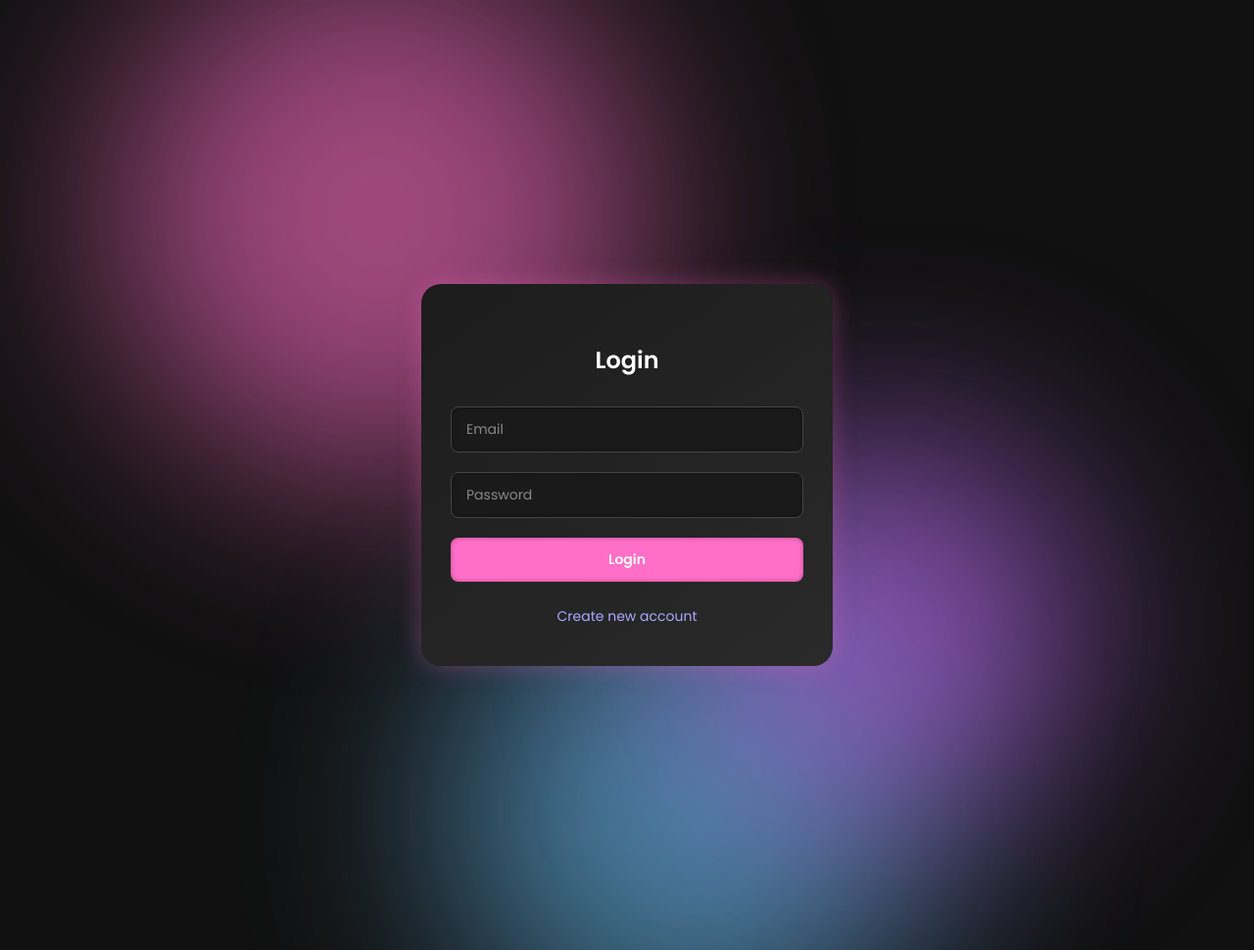
After one commit to diogo-sant0s/Junior-Achievement, a Flask app: page /register in a window 1280 px wide. The commit adds this page. Shown: the whole page at 98% size. Run offline with Flask 3, Linux system fonts and the light colour scheme.

Commit message:
changes in basically every.html

```diff
--- /dev/null
+++ b/Website/templates/user.html
@@ -0,0 +1,303 @@
+<!DOCTYPE html>
+<html lang="pt-br">
+  <head>
+    <meta charset="UTF-8" />
+    <title>FiriLinix Login/Register</title>
+    <link
+      href="https://fonts.googleapis.com/css2?family=Poppins:wght@400;600&display=swap"
+      rel="stylesheet"
+    />
+    <style>
+      html {
+        opacity: 0;
+        transition: opacity 0.6s ease-in-out;
+      }
+
+      html.fade-in {
+        opacity: 1;
+      }
+
+      body {
+        font-family: "Poppins", sans-serif;
+        background: #111;
+        display: flex;
+        justify-content: center;
+        align-items: center;
+        height: 100vh;
+        margin: 0;
+        overflow: hidden;
+      }
+
+      .container {
+        background: linear-gradient(145deg, #1c1c1c, #2a2a2a);
+        padding: 40px 30px;
+        border-radius: 20px;
+        box-shadow: 0 0 25px rgba(255, 110, 199, 0.3);
+        width: 360px;
+        z-index: 10;
+        backdrop-filter: blur(10px);
+      }
+
+      h2 {
+        text-align: center;
+        color: #fff;
+        margin-bottom: 20px;
+      }
+
+      input,
+      button {
+        font-family: "Poppins", sans-serif;
+        width: 100%;
+        padding: 12px 15px;
+        margin: 10px 0;
+        border-radius: 8px;
+        box-shadow: inset 0 0 5px rgba(0, 0, 0, 0.3);
+        font-size: 14px;
+        box-sizing: border-box;
+      }
+
+      input {
+        border: 1px solid #444;
+        background-color: #1a1a1a;
+        color: white;
+      }
+
+      input::placeholder {
+        color: #888;
+      }
+
+      button {
+        background: #ff6ec7;
+        color: white;
+        border: none;
+        font-weight: bold;
+        transition: background 0.3s ease;
+      }
+
+      button:hover {
+        background: #e055b5;
+      }
+
+      .toggle {
+        text-align: center;
+        margin-top: 15px;
+        cursor: pointer;
+        color: #aea8ff;
+        font-size: 14px;
+      }
+
+      .form-section {
+        display: none;
+        opacity: 0;
+        transition: opacity 0.6s ease;
+      }
+
+      .form-section.active {
+        display: block;
+        opacity: 1;
+      }
+
+      .blob-background {
+        position: fixed;
+        top: 0;
+        left: 0;
+        width: 100%;
+        height: 100%;
+        z-index: -1;
+        overflow: hidden;
+      }
+
+      .blob {
+        position: absolute;
+        border-radius: 50%;
+        filter: blur(100px);
+        opacity: 0.6;
+      }
+
+      .blob.pink {
+        width: 40vw;
+        height: 40vw;
+        background: #ff6ec7;
+        top: 10%;
+        left: 5%;
+        animation: floatPink 20s ease-in-out infinite alternate;
+      }
+
+      .blob.blue {
+        width: 35vw;
+        height: 35vw;
+        background: #6ec7ff;
+        bottom: 5%;
+        right: 15%;
+        animation: floatBlue 22s ease-in-out infinite alternate;
+      }
+
+      .blob.purple {
+        width: 30vw;
+        height: 30vw;
+        background: #c86eff;
+        top: 60%;
+        left: 50%;
+        animation: floatPurple 21s ease-in-out infinite alternate;
+      }
+
+      @keyframes floatPink {
+        0% {
+          transform: translate(0, 0) scale(1);
+        }
+        25% {
+          transform: translate(150px, -200px) scale(1.1);
+        }
+        50% {
+          transform: translate(-250px, 100px) scale(0.95);
+        }
+        75% {
+          transform: translate(100px, 200px) scale(1.05);
+        }
+        100% {
+          transform: translate(-200px, -150px) scale(1);
+        }
+      }
+
+      @keyframes floatBlue {
+        0% {
+          transform: translate(0, 0) scale(1);
+        }
+        25% {
+          transform: translate(-200px, 150px) scale(1.1);
+        }
+        50% {
+          transform: translate(300px, -80px) scale(0.9);
+        }
+        75% {
+          transform: translate(-150px, -200px) scale(1.05);
+        }
+        100% {
+          transform: translate(250px, 120px) scale(1);
+        }
+      }
+
+      @keyframes floatPurple {
+        0% {
+          transform: translate(0, 0) scale(1);
+        }
+        25% {
+          transform: translate(120px, -180px) scale(1.05);
+        }
+        50% {
+          transform: translate(-180px, 140px) scale(1);
+        }
+        75% {
+          transform: translate(220px, -120px) scale(0.9);
+        }
+        100% {
+          transform: translate(-160px, 180px) scale(1.1);
+        }
+      }
+    </style>
+  </head>
+  <body>
+    <div class="blob-background">
+      <div class="blob pink"></div>
+      <div class="blob blue"></div>
+      <div class="blob purple"></div>
+    </div>
+
+    <div class="container">
+      <div class="form-section active" id="loginForm">
+        <h2>Login</h2>
+        <form method="POST" action="/login">
+          <input name="email" type="email" placeholder="Email" required />
+          <input
+            name="password"
+            type="password"
+            placeholder="Password"
+            required
+          />
+          <button type="submit">Login</button>
+        </form>
+        <div class="toggle" onclick="toggleForm()">Create new account</div>
+      </div>
+
+      <div class="form-section" id="registerForm">
+        <h2>Register</h2>
+        <form method="POST" action="/register">
+          <input name="name" type="text" placeholder="Name" required />
+          <input name="email" type="email" placeholder="Email" required />
+          <input
+            name="password"
+            type="password"
+            placeholder="Password"
+            required
+          />
+          <button type="submit">Register</button>
+        </form>
+        <div class="toggle" onclick="toggleForm()">Have an account? Join</div>
+      </div>
+    </div>
+
+    <script>
+      window.addEventListener("DOMContentLoaded", () => {
+        document.documentElement.classList.add("fade-in");
+      });
+
+      function toggleForm() {
+        const loginForm = document.getElementById("loginForm");
+        const registerForm = document.getElementById("registerForm");
+
+        loginForm.classList.remove("active");
+        registerForm.classList.remove("active");
+
+        setTimeout(() => {
+          if (loginForm.style.display !== "none") {
+            loginForm.style.display = "none";
+            registerForm.style.display = "block";
+            setTimeout(() => registerForm.classList.add("active"), 10);
+          } else {
+            registerForm.style.display = "none";
+            loginForm.style.display = "block";
+            setTimeout(() => loginForm.classList.add("active"), 10);
+          }
+        }, 300);
+      }
+    </script>
+
+    <script>
+      window.addEventListener("DOMContentLoaded", () => {
+        document.documentElement.classList.add("fade-in");
+
+        // Função para ler parâmetros GET da URL
+        function getQueryParam(param) {
+          const urlParams = new URLSearchParams(window.location.search);
+          return urlParams.get(param);
+        }
+
+        if (getQueryParam("success") === "true") {
+          alert("Registro realizado com sucesso! Agora faça login.");
+          // Se quiser, você pode limpar o parâmetro da URL para não mostrar mais o alert no refresh
+          history.replaceState(null, "", window.location.pathname);
+        }
+      });
+
+      function toggleForm() {
+        const loginForm = document.getElementById("loginForm");
+        const registerForm = document.getElementById("registerForm");
+
+        loginForm.classList.remove("active");
+        registerForm.classList.remove("active");
+
+        setTimeout(() => {
+          if (loginForm.style.display !== "none") {
+            loginForm.style.display = "none";
+            registerForm.style.display = "block";
+            setTimeout(() => registerForm.classList.add("active"), 10);
+          } else {
+            registerForm.style.display = "none";
+            loginForm.style.display = "block";
+            setTimeout(() => loginForm.classList.add("active"), 10);
+          }
+        }, 300);
+      }
+    </script>
+  </body>
+</html>
--- a/Website/views.py
+++ b/Website/views.py
@@ -1,5 +1,6 @@
 from flask import render_template, request, redirect, url_for
 from main import app
+from database import session, User  # Ajustei 'user' para 'User' conforme classe
 
 @app.route('/')
 def loaderpage():
@@ -20,3 +21,26 @@ def homepage():
 @app.route('/UserDashboard')
 def dashpage():
     return render_template("dashboard.html")
+
+@app.route('/register', methods=['GET'])
+def registerpage():
+    return render_template("user.html")
+
+@app.route('/register', methods=['POST'])
+def register():
+    name = request.form.get('name')
+    email = request.form.get('email')
+    password = request.form.get('password')
+
+    # Checar se já existe email cadastrado (exemplo simples)
+    existing_user = session.query(User).filter_by(email=email).first()
+    if existing_user:
+        # Você pode melhorar retornando uma mensagem de erro na página
+        return redirect(url_for('registerpage') + '?error=email_exists')
+
+    new_user = User(name=name, email=email, password=password)
+    session.add(new_user)
+    session.commit()
+
+    # Redirecionar para a página de login/registro com sucesso
+    return redirect(url_for('registerpage') + '?success=true')
```
Also changed, not shown: Website/database.py (added, +20 -0 lines), Website/static/style.css (+160 -100 lines), Website/templates/home.html (+40 -36 lines), Website/templates/loader.html (+41 -10 lines), Website/database.db (added), 1 other file.
